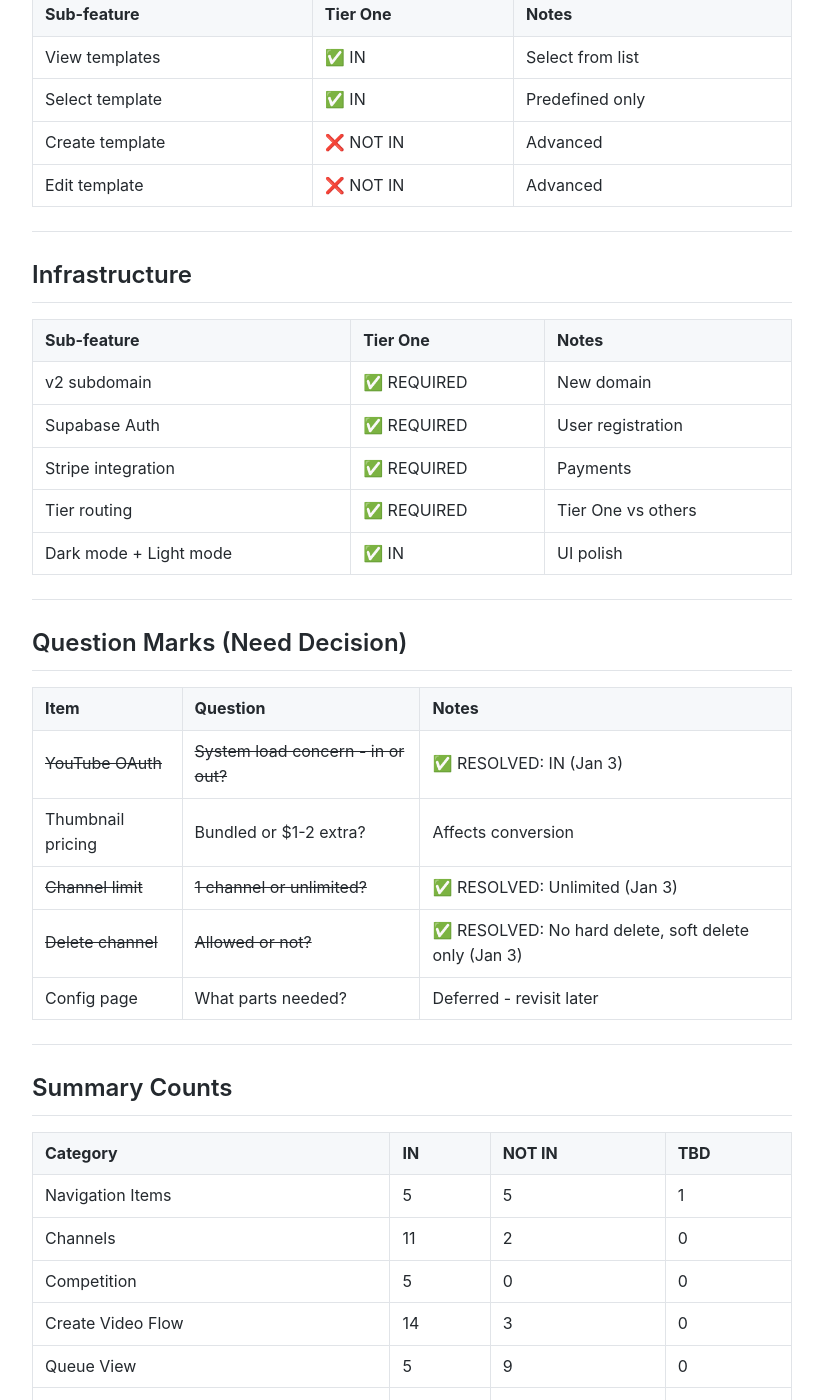
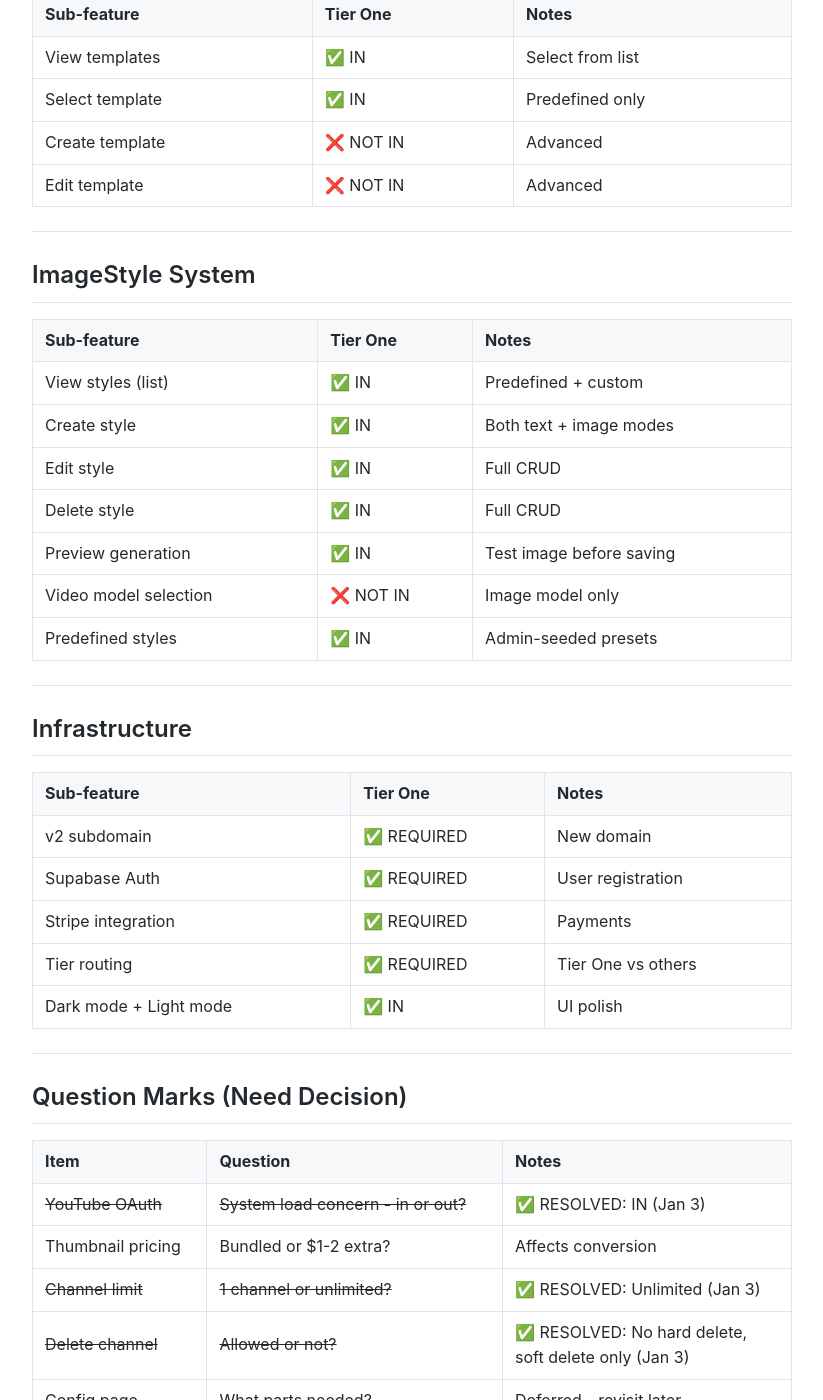
Before and after one commit to MariusWilsch/public-wilsch-ai-pages, a Jekyll site: the page built from project/paul_youtube_fullstack/light-tier-v2-feature-scope.md, in a window 1280 px wide and 1400 px high, scrolled down 4649 px. Shown: the whole window, without its empty margins (228-1051 px from the left). Built offline with Jekyll 4.4.1, drawn with Linux system fonts in a browser that asks for light colours; our own code applies the rules of GitHub Pages for plain Markdown files; some of the changed text lies outside the part shown.

Commit message:
Sync from hippocampus 2026-01-03

```diff
--- a/project/paul_youtube_fullstack/light-tier-v2-feature-scope.md
+++ b/project/paul_youtube_fullstack/light-tier-v2-feature-scope.md
@@ -144,6 +144,20 @@ issue: "#353"
 
 ---
 
+## ImageStyle System
+
+| Sub-feature | Tier One | Notes |
+|-------------|---------------|-------|
+| View styles (list) | ✅ IN | Predefined + custom |
+| Create style | ✅ IN | Both text + image modes |
+| Edit style | ✅ IN | Full CRUD |
+| Delete style | ✅ IN | Full CRUD |
+| Preview generation | ✅ IN | Test image before saving |
+| Video model selection | ❌ NOT IN | Image model only |
+| Predefined styles | ✅ IN | Admin-seeded presets |
+
+---
+
 ## Infrastructure
 
 | Sub-feature | Tier One | Notes |
@@ -165,6 +179,7 @@ issue: "#353"
 | ~~Channel limit~~ | ~~1 channel or unlimited?~~ | ✅ RESOLVED: Unlimited (Jan 3) |
 | ~~Delete channel~~ | ~~Allowed or not?~~ | ✅ RESOLVED: No hard delete, soft delete only (Jan 3) |
 | Config page | What parts needed? | Deferred - revisit later |
+| Predefined style protection | Can users edit/delete predefined styles, or only custom? | Affects CRUD scope for ImageStyle |
 
 ---
 
@@ -179,8 +194,9 @@ issue: "#353"
 | Queue View | 5 | 9 | 0 |
 | Voice System | 2 | 2 | 0 |
 | Template System | 2 | 2 | 0 |
+| ImageStyle System | 6 | 1 | 0 |
 | Infrastructure | 5 | 0 | 0 |
-| **TOTAL** | **49** | **23** | **1** |
+| **TOTAL** | **55** | **24** | **1** |
 
 ---
 
```
